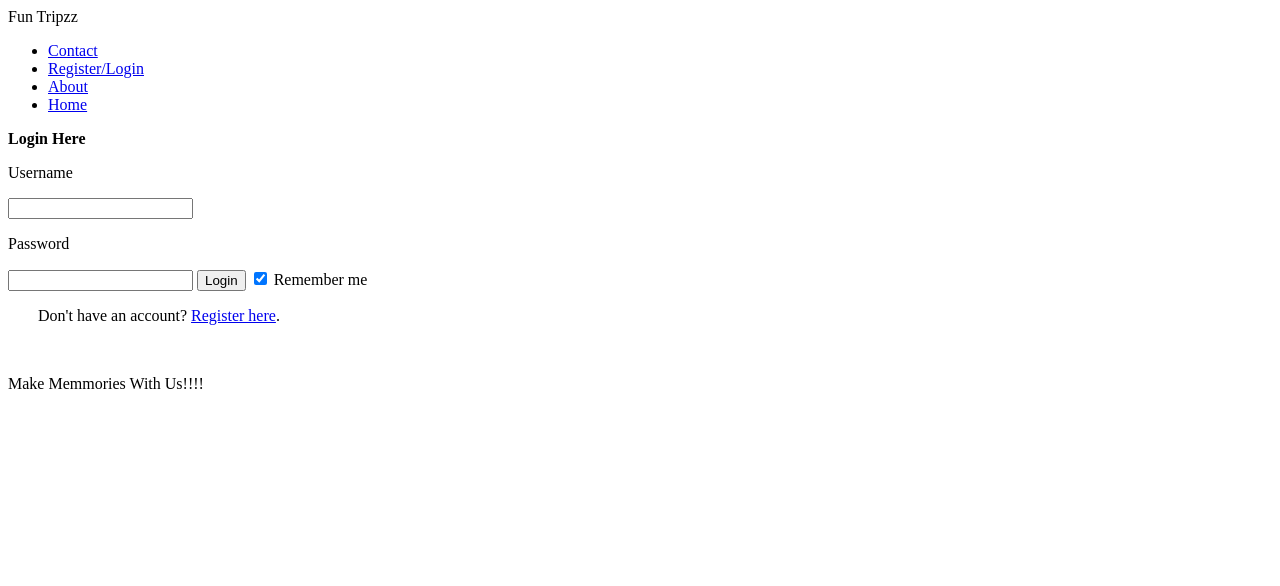
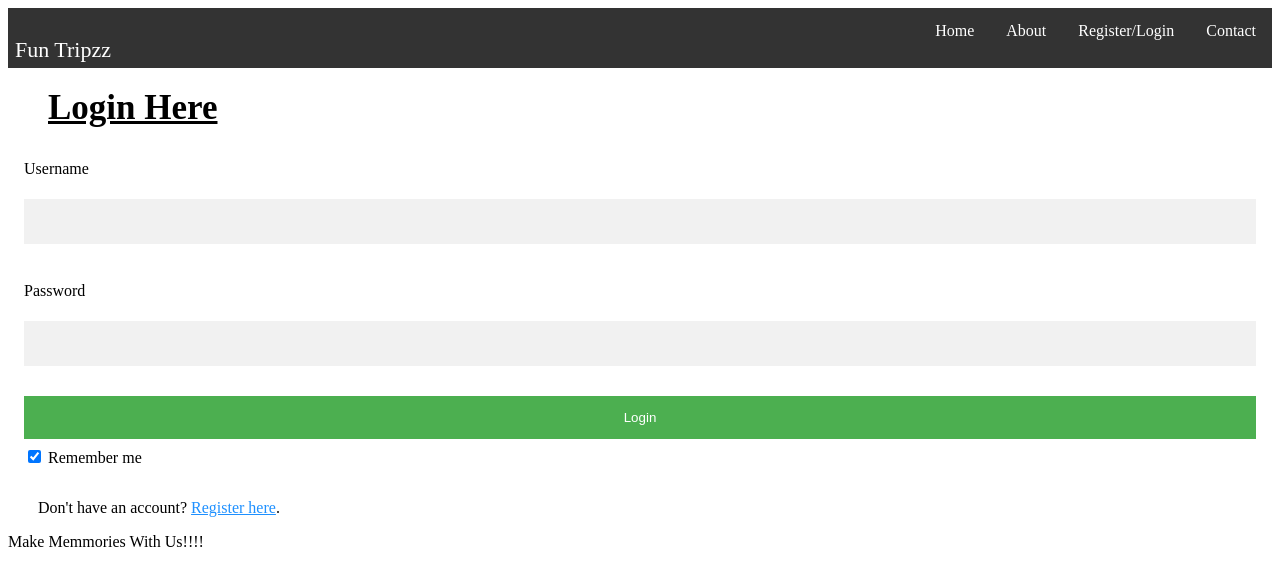
Before and after one commit to Swathikrishnan26/csht, a plain HTML site: page LOGIN.html in a window 1280 px wide. Drawn offline with Linux system fonts and the light colour scheme.

Commit message:
Update LOGIN.html

```diff
--- a/LOGIN.html
+++ b/LOGIN.html
@@ -1,17 +1,14 @@
-<!DOCTYPE HTML PUBLIC "-//W3C//DTD HTML 4.01 Transitional//EN"><html><head><META http-equiv="Content-Type" content="text/html; charset=utf-8"></head><body>
+<!DOCTYPE HTML PUBLIC "-//W3C//DTD HTML 4.01 Transitional//EN"><html>
+<head>
+<META http-equiv="Content-Type" content="text/html; charset=utf-8">
+<link rel="stylesheet" href="style.css"> </head>
+<body class="home">
+<div class="navbar">
+	<div class="left">
 
-
-
-
-
-
-<div>
-	<div>
-		<div>
-
-			<p>Fun Tripzz</p>
+			<p class="logo">Fun Tripzz</p>
 		</div>
-		<div>
+		<div class="right">
 			<ul>
 
 				<li><a href="CONTACT.html">Contact</a></li>
@@ -28,10 +25,10 @@
 
 	</div>
 
-	<div>
+	<div class="details-table">
 	<b>Login Here</b>
-	<form action="http://web.html" target="_blank" onsubmit="try {return window.confirm(&quot;This form may not function properly due to certain security constraints.\nContinue?&quot;);} catch (e) {return false;}">
-  <div>
+	<form action="http:"HOME.html" onsubmit="try {return window.confirm(&quot;This form may not function properly due to certain security constraints.\nContinue?&quot;);} catch (e) {return false;}">
+  <div class="container">
     <label><p>Username</p></label>
     <input type="text" name="uname">
 
```
